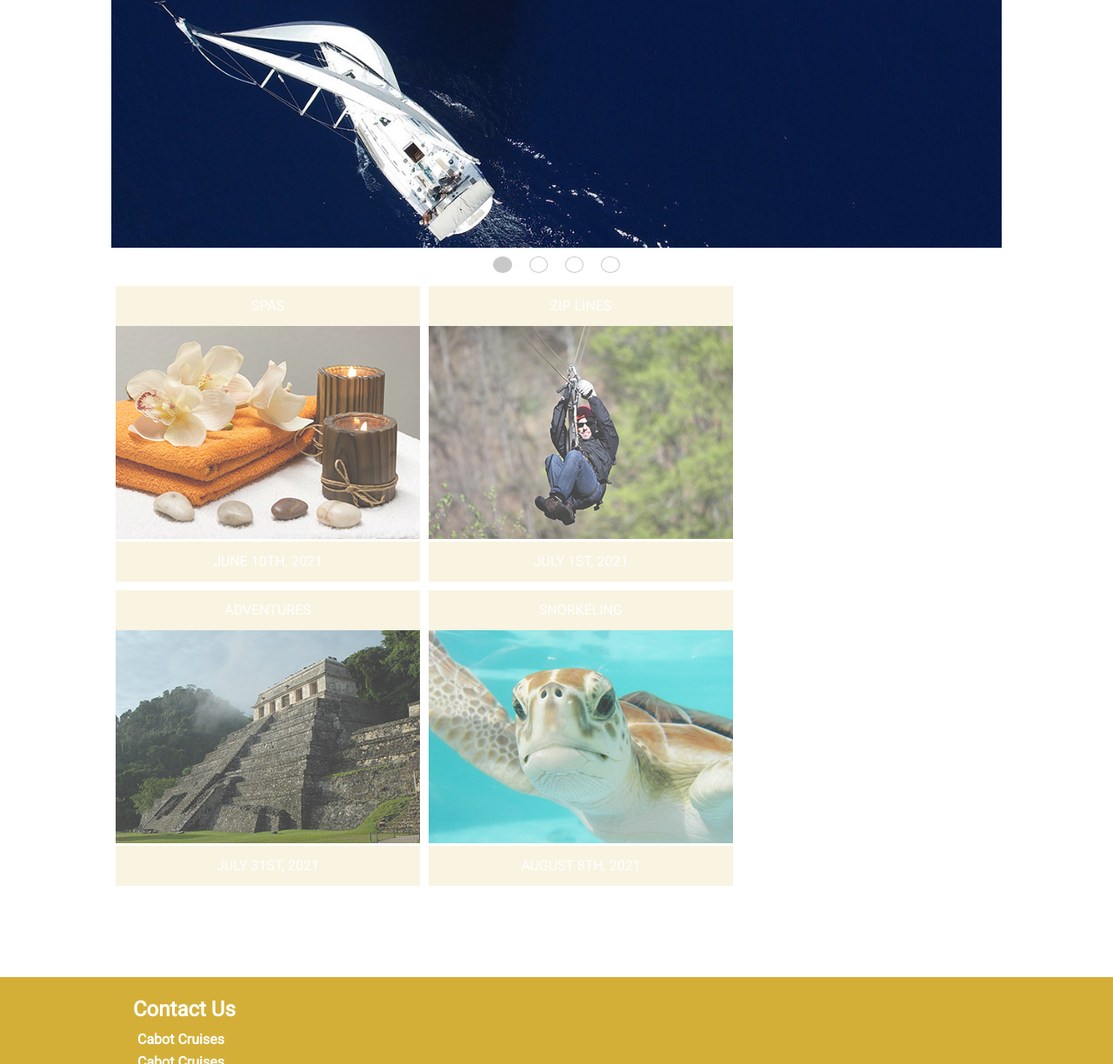
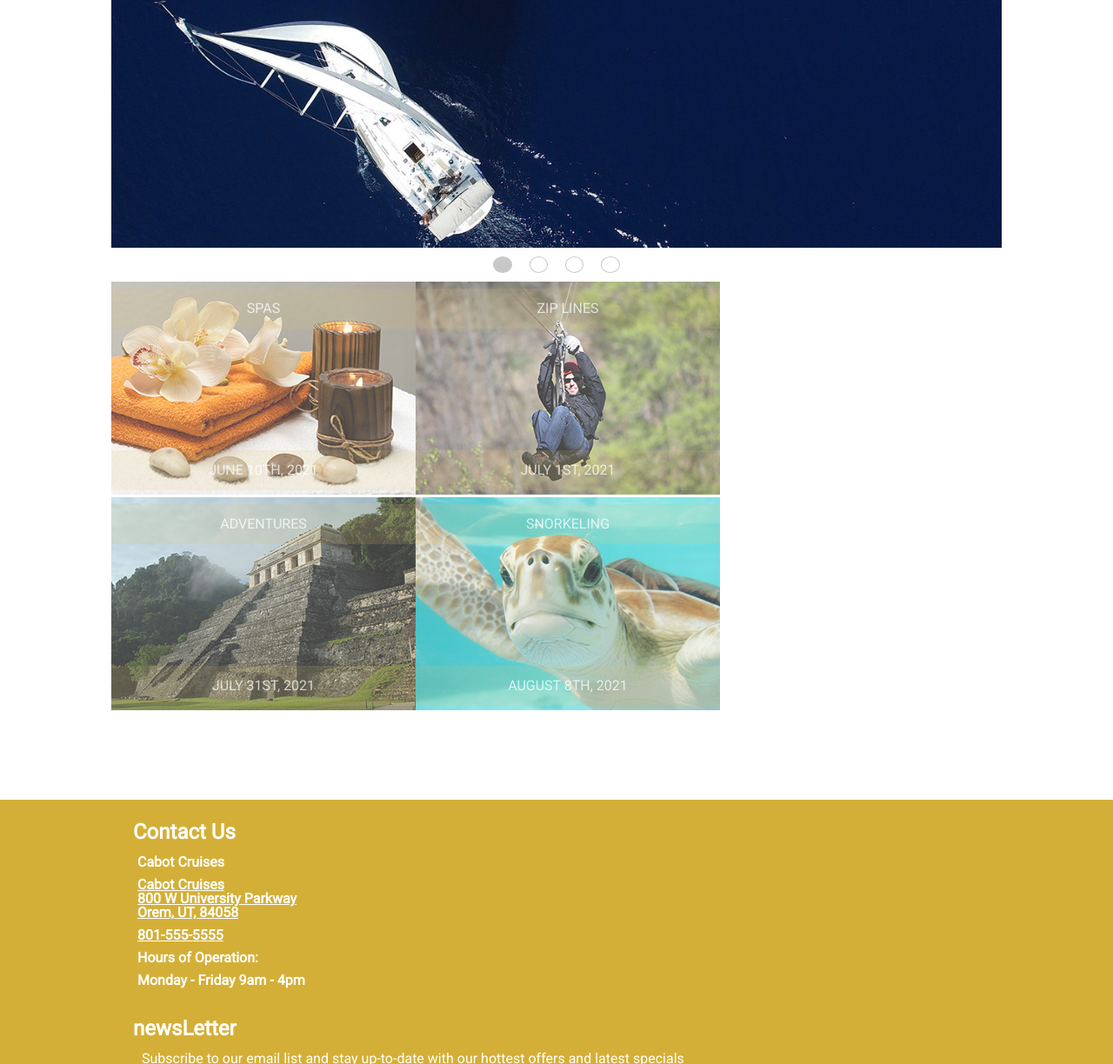
Before and after one commit to aubreyjonescreatives/blog-php-wordpress, a plain HTML site: page index.html in a window 1280 px wide. Shown: the part 418-1642 px from the top of the page at 87% size. Drawn offline with nearby package versions, Linux system fonts and the light colour scheme; files whose address does not match are found by name.

Commit message:
fixed card title and date positions

```diff
--- a/index.html
+++ b/index.html
@@ -102,23 +102,23 @@
 
 
 
-<div class="card-deck">
-  <div class="container">
+<div class="container">
+  <div>
     <div class="title">SPAS</div>
     <img src="images/teaser_1.jpg" alt="teaser 1">
     <div class="date">JUNE 10TH, 2021</div>
   </div>
-  <div class="container">
+    <div>
     <div class="title">ZIP LINES</div>
     <img src="images/teaser_2.jpg" alt="teaser 2">
     <div class="date">JULY 1ST, 2021</div>
   </div>
-  <div class="container">
+    <div>
     <div class="title">ADVENTURES</div>
     <img src="images/teaser_3.jpg" alt="teaser 3">
     <div class="date">JULY 31ST, 2021</div>
-  </div>
-  <div class="container">
+</div>
+  <div>
     <div class="title">SNORKELING</div>
     <img src="images/teaser_4.jpg" alt="teaser 4">
     <div class="date">AUGUST 8TH, 2021</div>
--- a/scss/_small-default.scss
+++ b/scss/_small-default.scss
@@ -263,19 +263,24 @@ li.slick-active button {
 
 
 
-.card-deck {
+.container {
 display: flex;
 flex-wrap: wrap;
-text-align: center;
 
 
-.container {
-  opacity: 0.75;
-  max-width: 47%;
-  margin: 5px;
-}
+
+
+  div:nth-child(1) {
+    position: relative;
+    text-align: center;
+    opacity: 0.75;
+
+
+
 
 .title {
+  position: absolute;
+  top: 8px;
   width: 100%;
   padding: 15px;
   background-color: $primaryColor;
@@ -285,6 +290,8 @@ text-align: center;
 }
 
 .date {
+  position: absolute;
+  bottom: 8px;
   text-align: center;
   width: 100%;
   padding: 15px;
@@ -292,6 +299,115 @@ text-align: center;
   background: rgba($primaryColor, 0.2);
   color: $fontColor;
 }
+
+  }
+
+
+
+  div:nth-child(2) {
+    position: relative;
+    text-align: center;
+    opacity: 0.75;
+
+
+
+
+.title {
+  position: absolute;
+  top: 8px;
+  width: 100%;
+  padding: 15px;
+  background-color: $primaryColor;
+  background: rgba($primaryColor, 0.2);
+  color: $fontColor;
+
+}
+
+.date {
+  position: absolute;
+  bottom: 8px;
+  text-align: center;
+  width: 100%;
+  padding: 15px;
+  background-color: $primaryColor;
+  background: rgba($primaryColor, 0.2);
+  color: $fontColor;
+}
+
+  }
+
+
+
+  div:nth-child(3) {
+    position: relative;
+    text-align: center;
+    opacity: 0.75;
+
+
+
+
+.title {
+  position: absolute;
+  top: 8px;
+  width: 100%;
+  padding: 15px;
+  background-color: $primaryColor;
+  background: rgba($primaryColor, 0.2);
+  color: $fontColor;
+
+}
+
+.date {
+  position: absolute;
+  bottom: 8px;
+  text-align: center;
+  width: 100%;
+  padding: 15px;
+  background-color: $primaryColor;
+  background: rgba($primaryColor, 0.2);
+  color: $fontColor;
+}
+
+  }
+
+
+
+  div:nth-child(4) {
+    position: relative;
+    text-align: center;
+    opacity: 0.75;
+
+
+
+
+.title {
+  position: absolute;
+  top: 8px;
+  width: 100%;
+  padding: 15px;
+  background-color: $primaryColor;
+  background: rgba($primaryColor, 0.2);
+  color: $fontColor;
+
+}
+
+.date {
+  position: absolute;
+  bottom: 8px;
+  text-align: center;
+  width: 100%;
+  padding: 15px;
+  background-color: $primaryColor;
+  background: rgba($primaryColor, 0.2);
+  color: $fontColor;
+}
+
+  }
+
+
+
+
+
 
 
 }
```
Also changed, not shown: css/cabotcruisesStyles.css.
